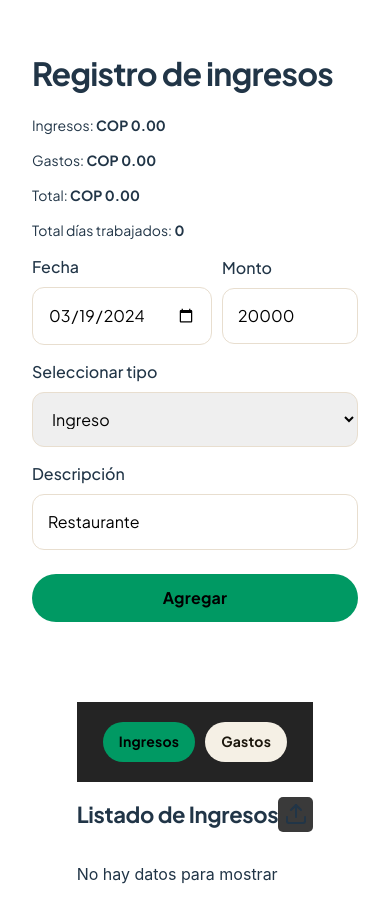
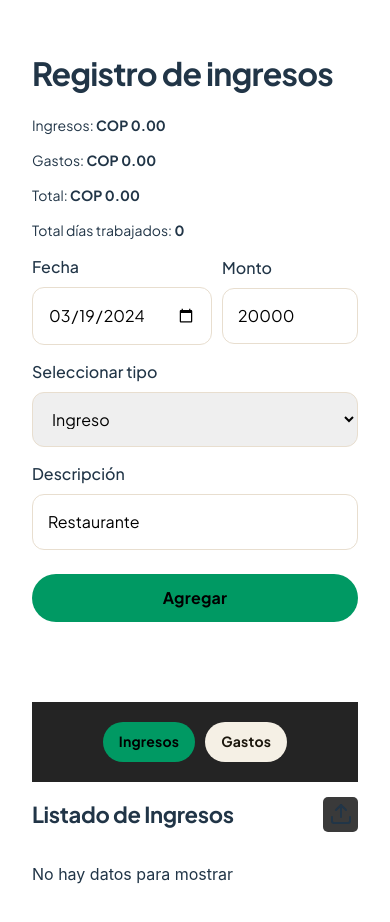
Before and after one commit to fabianyater/payday-log, a React (Vite) app: page / in a window 390 px wide. Shown: the top 922 px of the page. Built offline with nearby package versions, Linux system fonts and the light colour scheme.

Commit message:
update main width

```diff
--- a/src/App.module.css
+++ b/src/App.module.css
@@ -22,6 +22,11 @@
       font-style: normal;
     }
   }
+
+  main {
+    width: 50%;
+    margin-bottom: 100px;
+  }
 }
 
 @media (max-width: 850px) {
@@ -33,5 +38,9 @@
     .header {
       position: relative;
     }
+
+    main {
+      width: 100%;
+    }
   }
 }
```
